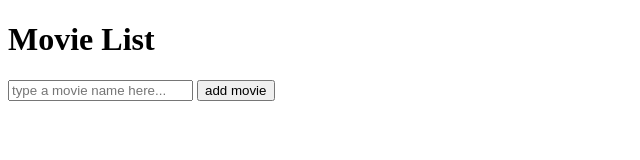
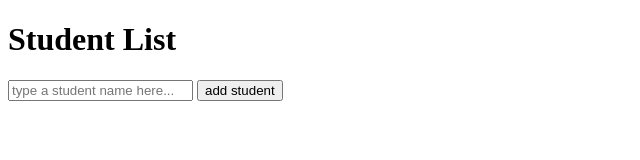
Before and after one commit to nlynn123/rollbar-lab, a website: page index.html in a window 1280 px wide. Shown: the whole page, without its empty margins (0-640 px from the left). Drawn offline with nearby package versions, Linux system fonts and the light colour scheme; no server answers.

Commit message:
second commit

```diff
--- a/index.html
+++ b/index.html
@@ -5,14 +5,14 @@
     <meta charset="UTF-8">
     <meta http-equiv="X-UA-Compatible" content="IE=edge">
     <meta name="viewport" content="width=device-width, initial-scale=1.0">
-    <title>Movie List</title>
+    <title>Student List</title>
 </head>
 
 <body>
-    <h1>Movie List</h1>
+    <h1>Student List</h1>
     <form>
-        <input type='text' placeholder='type a movie name here...' />
-        <button>add movie</button>
+        <input type='text' placeholder='type a student name here...' />
+        <button>add student</button>
     </form>
     <section></section>
 
```
